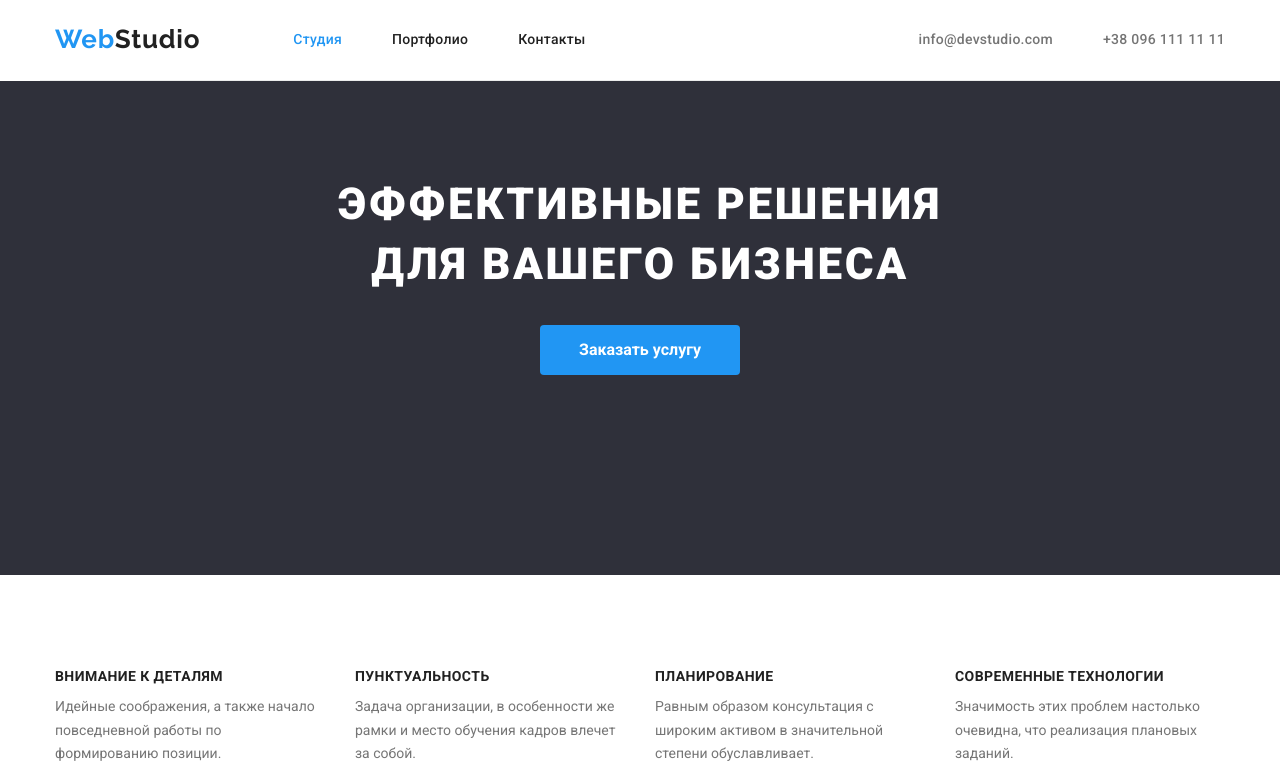
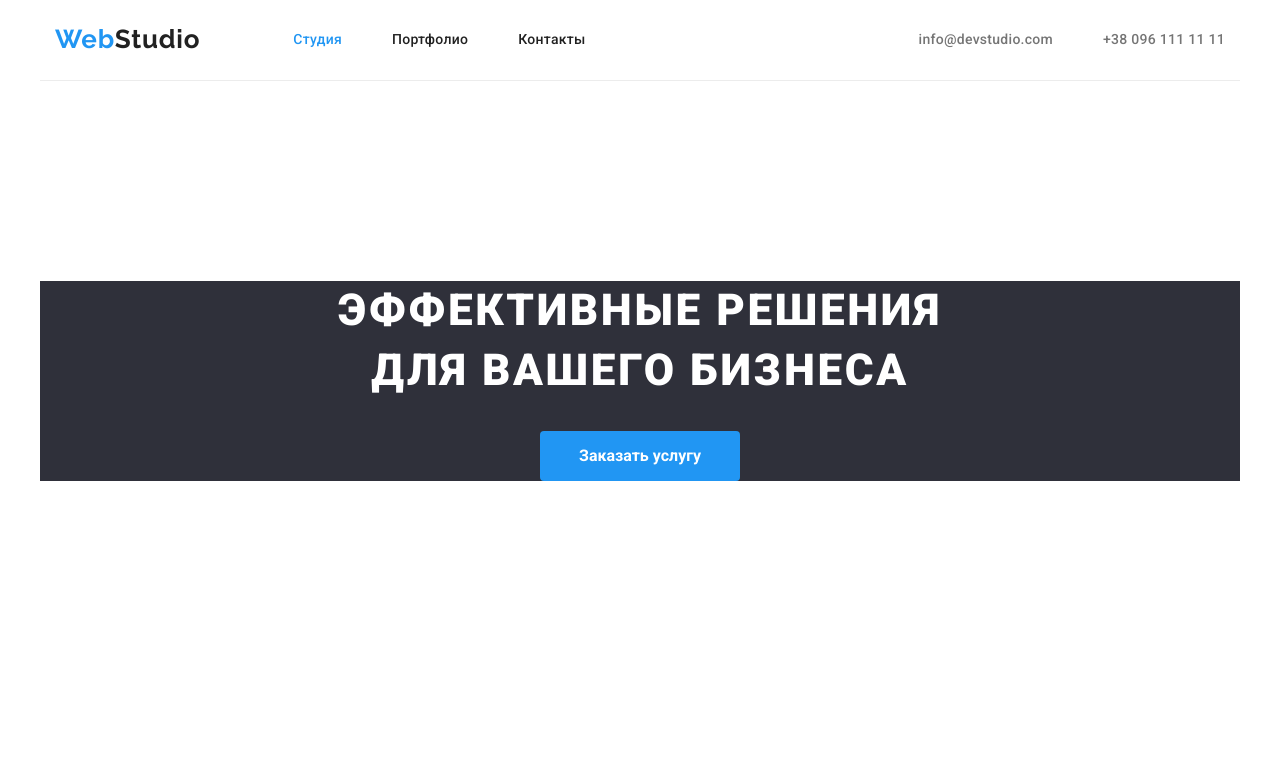
Before and after one commit to Oleksandr-Abramov/goit-markup-hw-03, a plain HTML site: page index.html in a window 1280 px wide. Shown: the top 771 px of the page. Drawn offline with nearby package versions, Linux system fonts and the light colour scheme.

Commit message:
Fixed Hero

```diff
--- a/css/styles.css
+++ b/css/styles.css
@@ -73,7 +73,7 @@ ul {
 .logo > span {
   color: var(--accent-color);
 }
-/* site nav */
+/* ------------------site nav------------------ */
 .header {
   display: flex;
   padding-top: 24px;
@@ -124,7 +124,11 @@ ul {
 .site-nav .link.current {
   color: var(--accent-color);
 }
-/* Герой */
+/* -------------------Герой------------------- */
+.hero {
+  padding-top: 200px;
+  padding-bottom: 200px;
+}
 .hero.section {
   background: #2f303a;
 }
@@ -139,6 +143,7 @@ ul {
   text-align: center;
   letter-spacing: 0.06em;
   text-transform: uppercase;
+  margin-bottom: 30px;
 }
 .hero-button {
   display: block;
@@ -147,7 +152,7 @@ ul {
   border: 10px transparent;
   border-radius: 4px;
   padding: 0;
-  margin: 30px auto 106px;
+  margin: auto;
   cursor: pointer;
   color: var(--primary-white-color);
   background-color: var(--accent-color);
@@ -156,7 +161,7 @@ ul {
   font-size: 16px;
   line-height: 1.88;
 }
-/* Section */
+/* ------------------Section----------------- */
 .section {
   padding-top: 94px;
   padding-bottom: 94px;
@@ -193,6 +198,9 @@ ul {
 }
 .feature-list .item:not(:last-child) {
   margin-right: 30px;
+}
+.feature-list .text {
+  letter-spacing: 0.03em;
 }
 .business-list {
   display: flex;
--- a/index.html
+++ b/index.html
@@ -35,7 +35,7 @@
     </header>
     <main>
       <!-- Герой -->
-      <section class="hero section">
+      <section class="hero">
         <div class="container">
           <h1 class="hero-title">
             Эффективные решения <br />
@@ -51,19 +51,19 @@
           <ul class="feature-list list">
             <li class="item">
               <h3 class="title">Внимание к деталям</h3>
-              <p>Идейные соображения, а также начало повседневной работы по формированию позиции.</p>
+              <p class="text">Идейные соображения, а также начало повседневной работы по формированию позиции.</p>
             </li>
             <li class="item">
               <h3 class="title">Пунктуальность</h3>
-              <p>Задача организации, в особенности же рамки и место обучения кадров влечет за собой.</p>
+              <p class="text">Задача организации, в особенности же рамки и место обучения кадров влечет за собой.</p>
             </li>
             <li class="item">
               <h3 class="title">Планирование</h3>
-              <p>Равным образом консультация с широким активом в значительной степени обуславливает.</p>
+              <p class="text">Равным образом консультация с широким активом в значительной степени обуславливает.</p>
             </li>
             <li class="item">
               <h3 class="title">Современные технологии</h3>
-              <p>Значимость этих проблем настолько очевидна, что реализация плановых заданий.</p>
+              <p class="text">Значимость этих проблем настолько очевидна, что реализация плановых заданий.</p>
             </li>
           </ul>
         </div>
```
